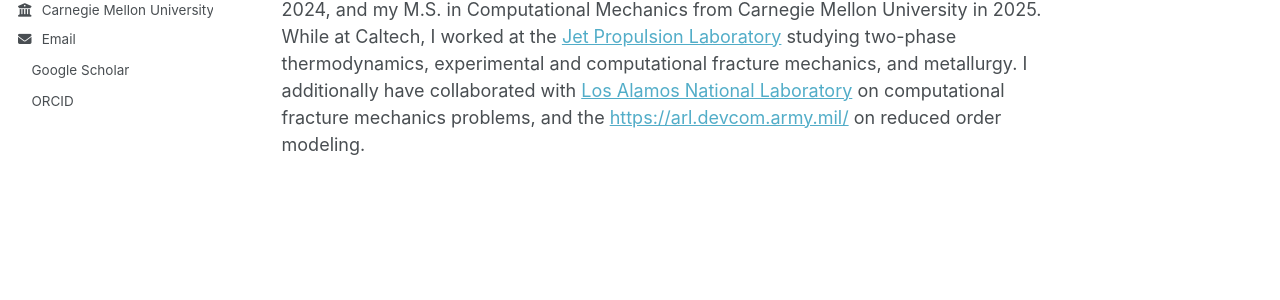
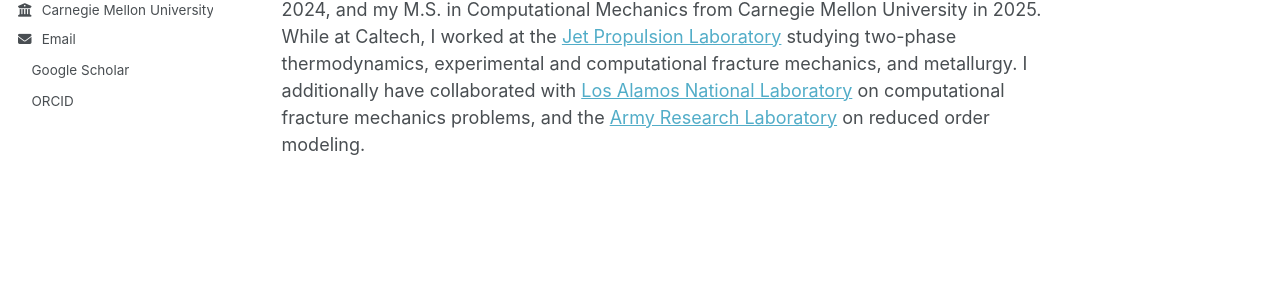
Before and after one commit to kbpiperphd/kbpiperphd.github.io, a Jekyll site: the page built from _pages/about.md, in a window 1280 px wide. Shown: the part 387-687 px from the top of the page. Built offline with Jekyll 4.4.1, drawn with Linux system fonts in a browser that asks for light colours; a style sheet for code colours, icons or effects is not loaded; some of the changed lines change nothing that is shown.

Commit message:
Update about.md

```diff
--- a/_pages/about.md
+++ b/_pages/about.md
@@ -9,4 +9,4 @@
 
 Hello! I am a 3rd year PhD Student in Computational Mechanics at [Carnegie Mellon University](https://www.cmu.edu/) in Pittsburgh, Pennsylvania. My research interests are at the intersection of computational algorithm development and experiment. Recent results include models of thin-film evaporation in porous wicks, which enabled a 42% efficiency improvement in Loop Heat Pipes, predictive models for fracture propagation in ductile functionally graded alloys, and nonlinear reduced order models development with strong mathematical guarantees.
 
-I received my B.S. in Mechanical Engineering from the [California Institute of Technology](https://www.caltech.edu/) in 2024, and my M.S. in Computational Mechanics from Carnegie Mellon University in 2025. While at Caltech, I worked at the [Jet Propulsion Laboratory](https://www.jpl.nasa.gov/) studying two-phase thermodynamics, experimental and computational fracture mechanics, and metallurgy. I additionally have collaborated with [Los Alamos National Laboratory](https://www.lanl.gov/) on computational fracture mechanics problems, and the [https://arl.devcom.army.mil/](Army Research Laboratory) on reduced order modeling.
+I received my B.S. in Mechanical Engineering from the [California Institute of Technology](https://www.caltech.edu/) in 2024, and my M.S. in Computational Mechanics from Carnegie Mellon University in 2025. While at Caltech, I worked at the [Jet Propulsion Laboratory](https://www.jpl.nasa.gov/) studying two-phase thermodynamics, experimental and computational fracture mechanics, and metallurgy. I additionally have collaborated with [Los Alamos National Laboratory](https://www.lanl.gov/) on computational fracture mechanics problems, and the [Army Research Laboratory](https://arl.devcom.army.mil/) on reduced order modeling.
```
